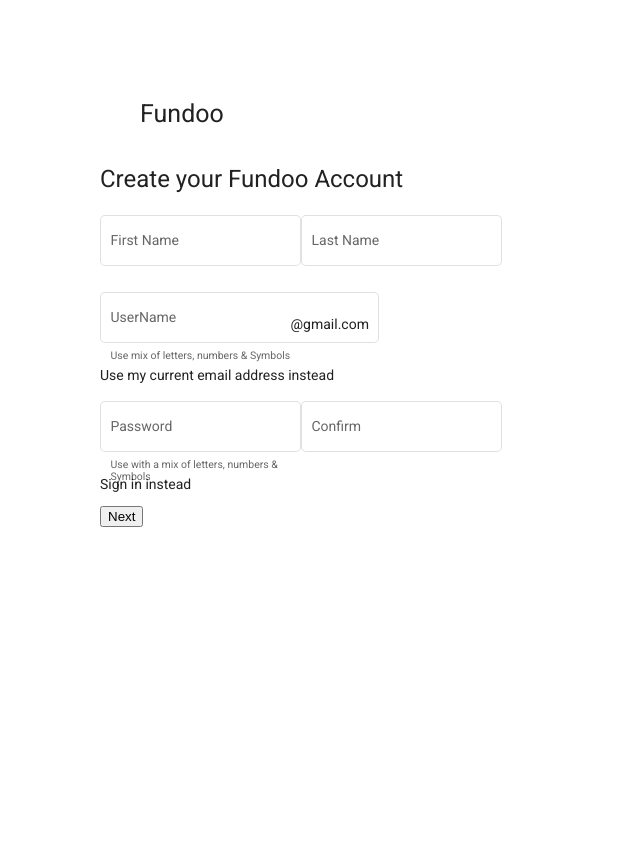
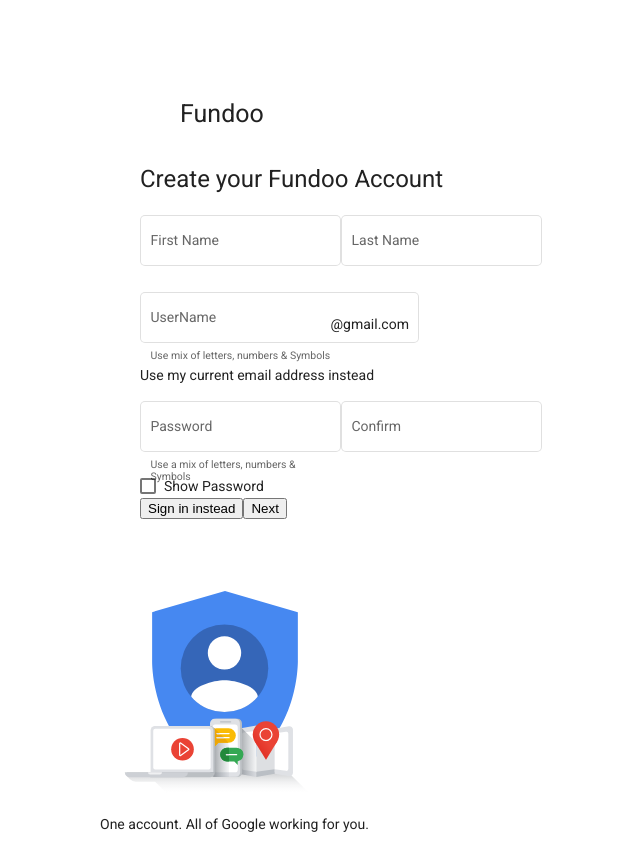
Before and after one commit to akhilkumar16/Fundoo_Front_End, an Angular app: page / in a window 1280 px wide. Shown: the whole page, without its empty margins (100-740 px from the left). Before the commit the page ends 840 px from the top, so only its background shows below. Built offline with nearby package versions, Linux system fonts and the light colour scheme.

Commit message:
[Akhil] icon added

```diff
--- a/src/app/components/registration/registration.component.html
+++ b/src/app/components/registration/registration.component.html
@@ -1,5 +1,13 @@
+<!DOCTYPE html>
+<html lang="en">
+<head>
+    <meta charset="UTF-8">
+    <meta name="viewport" content="width=device-width, initial-scale=1.0">
+    <link href="https://fonts.googleapis.com/css2?family=Roboto:wght@300;400;500;600&display=swap" rel="stylesheet">
+</head>
 <div class="container">
   <mat-card>
+    <div class ="Form container">
           <div class="innerContainer">
               <div class="fundooWord">
                   <span>
@@ -47,19 +55,31 @@
               <mat-form-field appearance="outline">
                 <mat-label>Password</mat-label>
                 <input matInput password="password">
-                <mat-hint>Use with a mix of letters, numbers & Symbols</mat-hint>
+                <mat-hint>Use a mix of letters, numbers & Symbols</mat-hint>
               </mat-form-field>
               <mat-form-field appearance="outline">
                 <mat-label>Confirm</mat-label>
                 <input matInput Confirm="Confirm">
               </mat-form-field>
+              <div class = "checkbox">
+              <section class="example-section">
+                <mat-checkbox class="example-margin">Show Password</mat-checkbox>
+              </section>
+              </div>
             </div>
         </div>
-        <p>
-          Sign in instead
-      </p>
-        <div>
-          <button mat-button>Next</button>
-        </div>
+        <section>
+          <div class="example-button-row">
+            <button mat-flat-button>Sign in instead</button>
+            <button mat-button>Next</button>
+          </div>
+        </section>
+    </div >
+    <div class = "image">
+      <img src="assets/icon.svg"
+      width="250"
+     height="250">
+      <p>One account. All of Google working for you.</p>
+    </div>
   </mat-card>
 </div>
--- a/src/app/components/registration/registration.component.scss
+++ b/src/app/components/registration/registration.component.scss
@@ -36,6 +36,11 @@
         .buttons{
             display: flex;
             justify-content: space-between;
+        }
+        .image{
+            float :left;
+            width: 30px;
+            height: 30px;
         }
     }
 }
@@ -76,6 +81,9 @@
         width: auto !important;
         display: inline !important;
     }
+    .widthFormField{
+        width: 100% !important;
+    }
     .password{
         display: inline !important;
     }
```
Also changed, not shown: src/assets/icon.svg (added).
